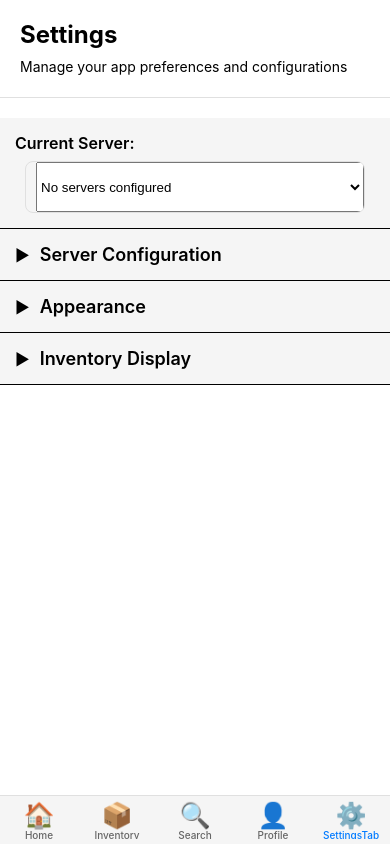
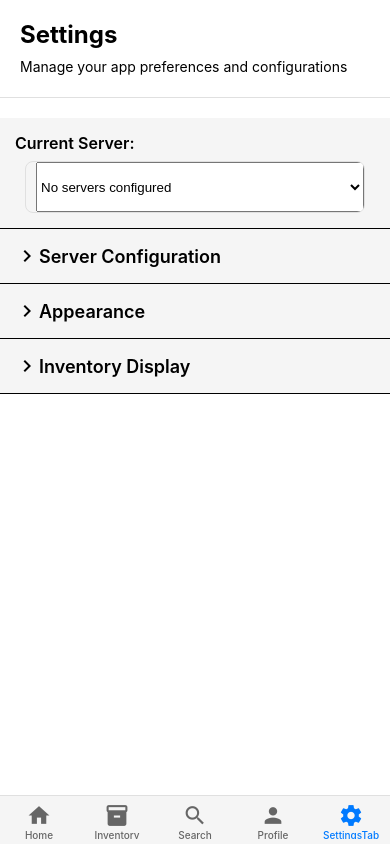
Before and after one commit to DerMoha/homeboxApp, a React Native app: screen /Inventory in a window 390 px wide. Built offline with nearby package versions, Linux system fonts and the light colour scheme.

Commit message:
Change Icons to use Material Icons, clean up sort button

```diff
--- a/App.tsx
+++ b/App.tsx
@@ -11,6 +11,7 @@ import InventoryScreen from './src/screens/InventoryScreen';
 import InventorySettingsScreen from './src/screens/InventorySettingsScreen';
 import { ThemeProvider, useTheme } from './src/theme/ThemeContext';
 import { darkTheme } from './src/theme/theme';
+import MaterialIcons from 'react-native-vector-icons/MaterialIcons';
 
 const Tab = createBottomTabNavigator();
 const SettingsStack = createNativeStackNavigator();
@@ -148,7 +149,7 @@ const AppContent = () => {
           component={HomeScreen}
           options={{
             tabBarIcon: ({ color, size }) => (
-              <Text style={{ color, fontSize: size }}>🏠</Text>
+              <MaterialIcons name="home" size={size} color={color} />
             ),
           }}
         />
@@ -157,7 +158,7 @@ const AppContent = () => {
           component={InventoryScreen}
           options={{
             tabBarIcon: ({ color, size }) => (
-              <Text style={{ color, fontSize: size }}>📦</Text>
+              <MaterialIcons name="inventory" size={size} color={color} />
             ),
           }}
         />
@@ -166,7 +167,7 @@ const AppContent = () => {
           component={SearchScreen}
           options={{
             tabBarIcon: ({ color, size }) => (
-              <Text style={{ color, fontSize: size }}>🔍</Text>
+              <MaterialIcons name="search" size={size} color={color} />
             ),
           }}
         />
@@ -175,7 +176,7 @@ const AppContent = () => {
           component={ProfileScreen}
           options={{
             tabBarIcon: ({ color, size }) => (
-              <Text style={{ color, fontSize: size }}>👤</Text>
+              <MaterialIcons name="person" size={size} color={color} />
             ),
           }}
         />
@@ -185,7 +186,7 @@ const AppContent = () => {
           options={{
             headerShown: false,
             tabBarIcon: ({ color, size }) => (
-              <Text style={{ color, fontSize: size }}>⚙️</Text>
+              <MaterialIcons name="settings" size={size} color={color} />
             ),
           }}
         />
--- a/src/screens/InventoryScreen.tsx
+++ b/src/screens/InventoryScreen.tsx
@@ -313,50 +313,62 @@ const InventoryScreen: React.FC = () => {
             <View style={styles.itemFooter}>
               {getPreference('location') && item.location && (
                 <View key={`location-${item.id}`} style={styles.footerItem}>
+                  <MaterialIcons name="location-on" size={16} color={theme.colors.text.secondary} style={styles.footerIcon} />
                   <Text style={[styles.footerLabel, { color: theme.colors.text.secondary }]}>
-                    📍 {item.location.name}
+                    {item.location.name}
                   </Text>
                 </View>
               )}
               {getPreference('labels') && item.labels.length > 0 && (
                 <View key={`labels-${item.id}`} style={styles.footerItem}>
+                  <MaterialIcons name="label" size={16} color={theme.colors.text.secondary} style={styles.footerIcon} />
                   <Text style={[styles.footerLabel, { color: theme.colors.text.secondary }]}>
-                    🏷️ {item.labels.map(label => label.name).join(', ')}
+                    {item.labels.map(label => label.name).join(', ')}
                   </Text>
                 </View>
               )}
               {getPreference('purchasePrice') && item.purchasePrice > 0 && (
                 <View key={`price-${item.id}`} style={styles.footerItem}>
+                  <MaterialIcons name="attach-money" size={16} color={theme.colors.text.secondary} style={styles.footerIcon} />
                   <Text style={[styles.footerLabel, { color: theme.colors.text.secondary }]}>
-                    💰 ${item.purchasePrice.toFixed(2)}
+                    ${item.purchasePrice.toFixed(2)}
                   </Text>
                 </View>
               )}
               {getPreference('insured') && (
                 <View key={`insured-${item.id}`} style={styles.footerItem}>
+                  <MaterialIcons
+                    name={item.insured ? "verified" : "error-outline"}
+                    size={16}
+                    color={theme.colors.text.secondary}
+                    style={styles.footerIcon}
+                  />
                   <Text style={[styles.footerLabel, { color: theme.colors.text.secondary }]}>
-                    {item.insured ? '🛡️ Insured' : '❌ Uninsured'}
+                    {item.insured ? 'Insured' : 'Uninsured'}
                   </Text>
                 </View>
               )}
               {getPreference('archived') && item.archived && (
                 <View key={`archived-${item.id}`} style={styles.footerItem}>
+                  <MaterialIcons name="archive" size={16} color={theme.colors.text.secondary} style={styles.footerIcon} />
                   <Text style={[styles.footerLabel, { color: theme.colors.text.secondary }]}>
-                    📦 Archived
+                    Archived
                   </Text>
                 </View>
               )}
               {getPreference('createdAt') && (
                 <View key={`created-${item.id}`} style={styles.footerItem}>
+                  <MaterialIcons name="schedule" size={16} color={theme.colors.text.secondary} style={styles.footerIcon} />
                   <Text style={[styles.footerLabel, { color: theme.colors.text.secondary }]}>
-                    📅 Created: {formatDate(item.createdAt)}
+                    Created: {formatDate(item.createdAt)}
                   </Text>
                 </View>
               )}
               {getPreference('updatedAt') && (
                 <View key={`updated-${item.id}`} style={styles.footerItem}>
+                  <MaterialIcons name="update" size={16} color={theme.colors.text.secondary} style={styles.footerIcon} />
                   <Text style={[styles.footerLabel, { color: theme.colors.text.secondary }]}>
-                    🔄 Updated: {formatDate(item.updatedAt)}
+                    Updated: {formatDate(item.updatedAt)}
                   </Text>
                 </View>
               )}
@@ -493,19 +505,6 @@ const InventoryScreen: React.FC = () => {
 
   return (
     <SafeAreaView style={[styles.container, { backgroundColor: theme.colors.background.primary }]}>
-      <View style={styles.header}>
-        <Text style={[styles.headerTitle, { color: theme.colors.text.primary }]}>Inventory</Text>
-        <TouchableOpacity
-          style={[styles.sortButton, { backgroundColor: theme.colors.button.primary }]}
-          onPress={() => {
-            console.log('Sort button pressed');
-            setSortModalVisible(true);
-          }}
-        >
-          <MaterialIcons name="sort" size={24} color={theme.colors.button.text} />
-        </TouchableOpacity>
-      </View>
-
       <FlatList
         data={inventory}
         renderItem={renderItem}
@@ -528,10 +527,13 @@ const InventoryScreen: React.FC = () => {
       />
 
       <TouchableOpacity
-        style={[styles.addButton, { backgroundColor: theme.colors.button.primary }]}
-        onPress={() => navigation.navigate('AddItem')}
+        style={[styles.sortButton, { backgroundColor: theme.colors.button.primary }]}
+        onPress={() => {
+          console.log('Sort button pressed');
+          setSortModalVisible(true);
+        }}
       >
-        <MaterialIcons name="add" size={24} color={theme.colors.button.text} />
+        <MaterialIcons name="sort" size={24} color={theme.colors.button.text} />
       </TouchableOpacity>
 
       <SortModal />
@@ -630,25 +632,16 @@ const styles = StyleSheet.create({
     height: 200,
     borderRadius: 8,
   },
-  header: {
-    flexDirection: 'row',
-    justifyContent: 'space-between',
-    alignItems: 'center',
-    padding: 16,
-    borderBottomWidth: 1,
-    borderBottomColor: '#E0E0E0',
-  },
-  headerTitle: {
-    fontSize: 24,
-    fontWeight: '700',
-  },
   sortButton: {
-    width: 40,
-    height: 40,
-    borderRadius: 20,
+    position: 'absolute',
+    bottom: 16,
+    right: 16,
+    width: 56,
+    height: 56,
+    borderRadius: 28,
     justifyContent: 'center',
     alignItems: 'center',
-    elevation: 2,
+    elevation: 4,
     shadowColor: '#000',
     shadowOffset: { width: 0, height: 2 },
     shadowOpacity: 0.25,
@@ -699,12 +692,8 @@ const styles = StyleSheet.create({
     fontSize: 16,
     fontWeight: '600',
   },
-  addButton: {
-    padding: 12,
-    borderRadius: 8,
-    alignItems: 'center',
-    alignSelf: 'center',
-    marginTop: 16,
+  footerIcon: {
+    marginRight: 8,
   },
 });
 
--- a/src/screens/SettingsScreen.tsx
+++ b/src/screens/SettingsScreen.tsx
@@ -17,6 +17,7 @@ import { StackNavigationProp } from '@react-navigation/stack';
 import ServerService, { ServerConfig } from '../services/serverService';
 import { useTheme } from '../theme/ThemeContext';
 import { SettingsStackParamList } from '../types/navigation';
+import MaterialIcons from 'react-native-vector-icons/MaterialIcons';
 
 type SettingsScreenNavigationProp = StackNavigationProp<SettingsStackParamList, 'Settings'>;
 
@@ -263,7 +264,7 @@ const SettingsScreen: React.FC = () => {
         onPress={() => navigation.navigate('ServerConfig', { server: undefined })}
       >
         <View style={styles.sectionHeaderContent}>
-          <Text style={[styles.chevron, { color: theme.colors.text.primary }]}>▶</Text>
+          <MaterialIcons name="chevron-right" size={24} color={theme.colors.text.primary} />
           <Text style={[styles.sectionTitle, { color: theme.colors.text.primary }]}>Server Configuration</Text>
         </View>
       </TouchableOpacity>
@@ -273,7 +274,7 @@ const SettingsScreen: React.FC = () => {
         onPress={() => navigation.navigate('Appearance')}
       >
         <View style={styles.sectionHeaderContent}>
-          <Text style={[styles.chevron, { color: theme.colors.text.primary }]}>▶</Text>
+          <MaterialIcons name="chevron-right" size={24} color={theme.colors.text.primary} />
           <Text style={[styles.sectionTitle, { color: theme.colors.text.primary }]}>Appearance</Text>
         </View>
       </TouchableOpacity>
@@ -283,7 +284,7 @@ const SettingsScreen: React.FC = () => {
         onPress={() => navigation.navigate('InventorySettings')}
       >
         <View style={styles.sectionHeaderContent}>
-          <Text style={[styles.chevron, { color: theme.colors.text.primary }]}>▶</Text>
+          <MaterialIcons name="chevron-right" size={24} color={theme.colors.text.primary} />
           <Text style={[styles.sectionTitle, { color: theme.colors.text.primary }]}>Inventory Display</Text>
         </View>
       </TouchableOpacity>
```
Also changed, not shown: react-native.config.js (added, +11 -0 lines), 2 other files (tests, documents, lock files or other folders).
